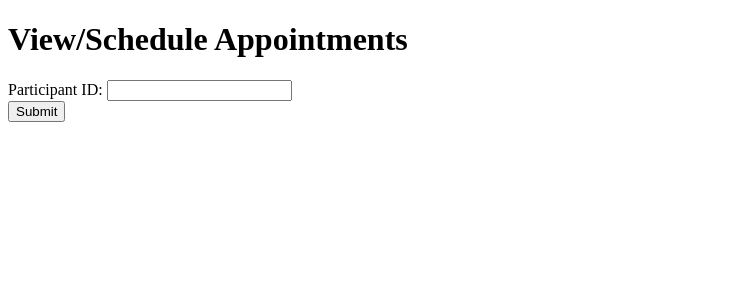
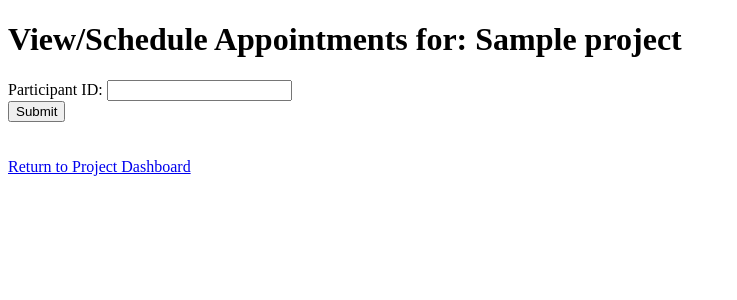
Before and after one commit to kgermeroth/study_scheduler, a Flask app: page /schedule/1 in a window 1280 px wide. Shown: the top 300 px of the page, without its empty margins (0-737 px from the left). Run offline with Flask 2, Linux system fonts and the light colour scheme; the visitor is signed in with stand-in values (Sample User, id 1); tables that the repository leaves empty hold one stand-in row (values such as "Sample post"); some libraries are stand-ins or nearby versions.

Commit message:
added a link back to the project dashboard

```diff
--- a/templates/schedule_home.html
+++ b/templates/schedule_home.html
@@ -3,7 +3,7 @@
 {% block content %}
 	<div class="container">
 		<div class="row justify-content-center">
-			<h1>View/Schedule Appointments</h1>
+			<h1>View/Schedule Appointments for: {{ access.project.int_project_name }}</h1>
 		</div>
 		<div class="row justify-content-center">
 			<form action="/schedule-appt">
@@ -11,7 +11,8 @@
 				<input type="input" name="project_id" value="{{ access.project_id }}" hidden>
 				<input type="submit">
 			</form>
-		</div>
+		</div><br><br>
+		<a href="/project/{{ access.project_id }}">Return to Project Dashboard</a>
 	</div>
 
 {% endblock %}
```
